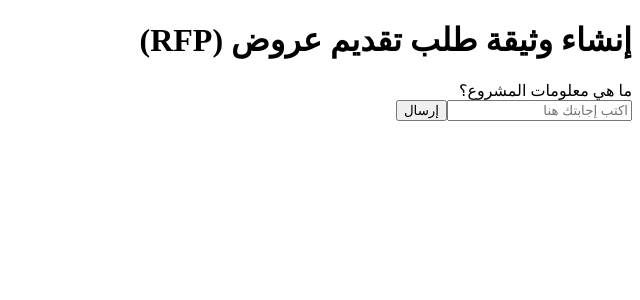
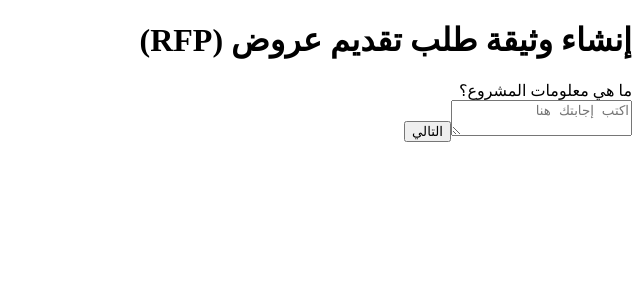
Before and after one commit to rfpai/rfp-platform, a Next.js app: page /create-rfp in a window 1280 px wide. Shown: the top 300 px of the page, without its empty margins (640-1280 px from the left). Built offline with nearby package versions, Linux system fonts and the light colour scheme.

Commit message:
feat: add sequential CreateRFP component

```diff
--- a/components/CreateRFP.jsx
+++ b/components/CreateRFP.jsx
@@ -1,111 +1,69 @@
-import React, { useState, useEffect } from "react";
+"use client";
+import React, { useState } from "react";
 import { useRouter } from "next/router";
 
 export default function CreateRFP() {
   const router = useRouter();
+
   const questions = [
     { key: "projectInfo", text: "ما هي معلومات المشروع؟" },
-    { key: "background", text: "ما الخلفية عن الجهة؟" },
-    { key: "projectDescription", text: "ما وصف المشروع؟" },
+    { key: "background", text: "ما هي خلفية الجهة؟" },
+    { key: "projectDescription", text: "ما هو وصف المشروع؟" },
     { key: "scopeOfWork", text: "ما نطاق العمل؟" },
     { key: "targetAudience", text: "من هو الجمهور المستهدف؟" },
     { key: "deliverables", text: "ما المخرجات المتوقعة؟" },
     { key: "timeline", text: "ما الجدول الزمني؟" },
-    { key: "budget", text: "ما الميزانية المتوقعة؟" },
+    { key: "budget", text: "ما الميزانية؟" },
     { key: "evaluationCriteria", text: "ما معايير التقييم؟" },
     { key: "submissionRequirements", text: "ما متطلبات تقديم العرض؟" },
     { key: "questions", text: "هل لديك أي أسئلة أو استفسارات؟" },
     { key: "attachments", text: "اذكر الملاحق أو المرفقات." },
   ];
 
-  const [messages, setMessages] = useState([
-    { role: "bot", text: questions[0].text },
-  ]);
+  const [index, setIndex] = useState(0);
   const [answers, setAnswers] = useState({});
-  const [index, setIndex] = useState(0);
   const [input, setInput] = useState("");
-  const [waiting, setWaiting] = useState(false);
-  const [completed, setCompleted] = useState(false);
 
-  const currentKey = questions[index].key;
+  const handleNext = (e) => {
+    e.preventDefault();
+    if (!input.trim()) return;
+    const key = questions[index].key;
+    const value = input.trim();
+    const updated = { ...answers, [key]: value };
+    setAnswers(updated);
+    setInput("");
 
-  const rfpData = answers;
-
-  useEffect(() => {
-    if (completed) {
+    if (index < questions.length - 1) {
+      setIndex(index + 1);
+    } else {
       try {
-        localStorage.setItem("rfpData", JSON.stringify(rfpData));
+        localStorage.setItem("rfpData", JSON.stringify(updated));
       } catch {
-        // Ignore write errors
+        // ignore
       }
       router.push("/preview");
     }
-  }, [completed, rfpData, router]);
-
-
-  const handleSubmit = (e) => {
-    e.preventDefault();
-    if (!input.trim()) return;
-    const val = input.trim();
-    setMessages((prev) => [...prev, { role: "user", text: val }]);
-    setAnswers((prev) => ({ ...prev, [currentKey]: val }));
-    setInput("");
-    if (index < questions.length - 1) {
-      setWaiting(true);
-      setTimeout(() => {
-        setMessages((prev) => [
-          ...prev,
-          { role: "bot", text: questions[index + 1].text },
-        ]);
-        setIndex(index + 1);
-        setWaiting(false);
-      }, 600);
-    } else {
-      setCompleted(true);
-    }
   };
 
-
   return (
-    <div className="max-w-xl mx-auto p-4 space-y-4" dir="rtl">
-      <div className="space-y-2 bg-gray-50 p-4 rounded border">
-        {messages.map((msg, i) => (
-          <div
-            key={i}
-            className={`p-2 rounded shadow text-sm whitespace-pre-wrap ${
-              msg.role === "user"
-                ? "bg-white text-right border-r-4 border-blue-500"
-                : "bg-blue-100 text-left border-l-4 border-gray-400"
-            }`}
-          >
-            {msg.text}
-          </div>
-        ))}
-        {waiting && (
-          <div className="text-gray-500 italic text-sm">...جاري التحميل</div>
-        )}
-      </div>
-
-      {!completed && (
-        <form onSubmit={handleSubmit} className="flex gap-2">
-          <input
-            className="flex-1 border rounded px-3 py-2"
+    <div dir="rtl" className="max-w-xl mx-auto p-4">
+      <div className="bg-white p-6 rounded shadow space-y-4">
+        <div className="font-semibold text-lg">{questions[index].text}</div>
+        <form onSubmit={handleNext} className="space-y-4">
+          <textarea
+            className="w-full border rounded p-3 min-h-[120px] resize-y"
             value={input}
             onChange={(e) => setInput(e.target.value)}
             placeholder="اكتب إجابتك هنا"
           />
           <button
             type="submit"
-            className="bg-blue-600 text-white px-4 py-2 rounded"
+            className="bg-blue-600 text-white px-6 py-2 rounded self-start"
           >
-            إرسال
+            {index === questions.length - 1 ? "إنهاء" : "التالي"}
           </button>
         </form>
-      )}
-
-      {completed && (
-        <div className="text-center text-gray-600">جارٍ الانتقال للمعاينة...</div>
-      )}
+      </div>
     </div>
   );
 }
```
